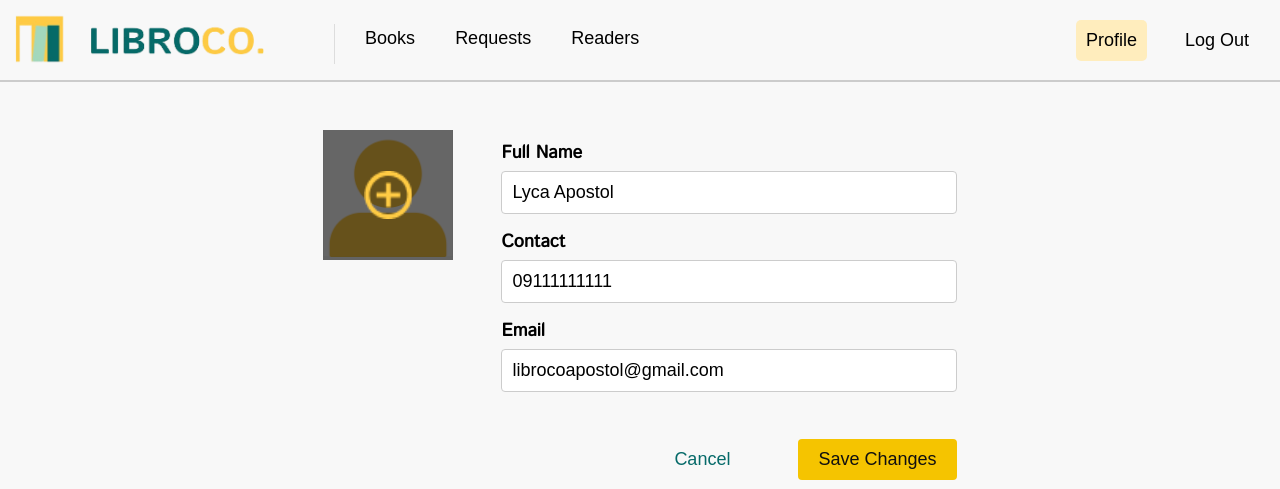
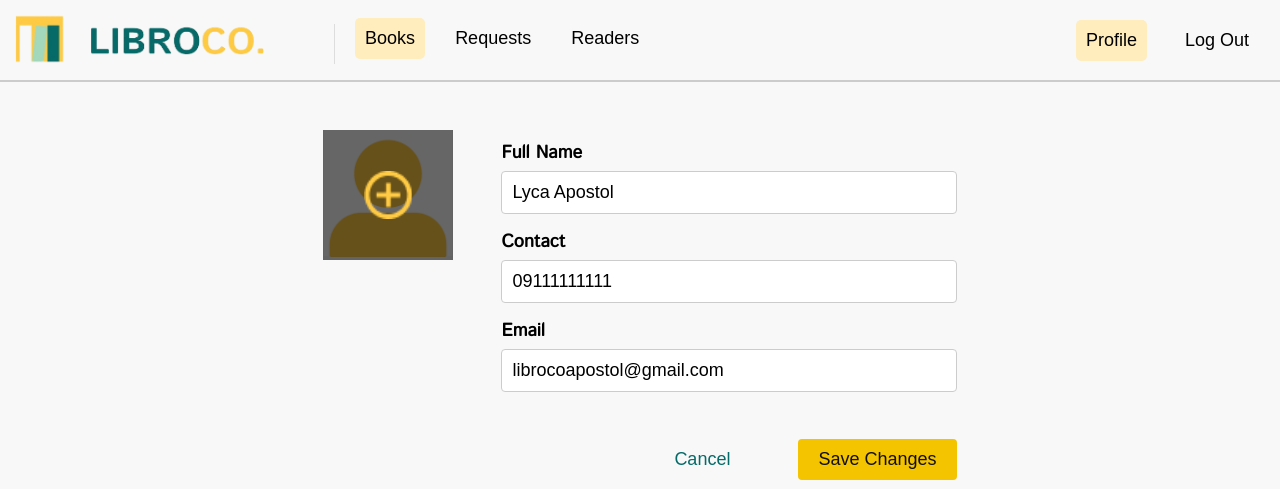
Before and after one commit to ASENDIENTEKevinVance/LibroCo, a Flask app: page /edit_profile in a window 1280 px wide, with the pointer over the restyled element. Shown: the top 489 px of the page. Run offline with Flask 3, Linux system fonts and the light colour scheme; a user stored in the database is signed in; data comes from the database, SQL or seed files in the repository.

Commit message:
nav bar hover in profile and edit prof html

```diff
--- a/LibroCoWeb/static/css/editprofilestyles.css
+++ b/LibroCoWeb/static/css/editprofilestyles.css
@@ -1,3 +1,9 @@
+.navbarrr-links a:hover,
+.navbarrr-right a:hover {
+    background-color: #FFEDBD;
+    border-radius: 5px;
+}
+
 .profile_editcontainer {
     margin-top: 3rem;
     display: flex;
```
Also changed, not shown: LibroCoWeb/static/css/profilestyles.css (+15 -0 lines).
